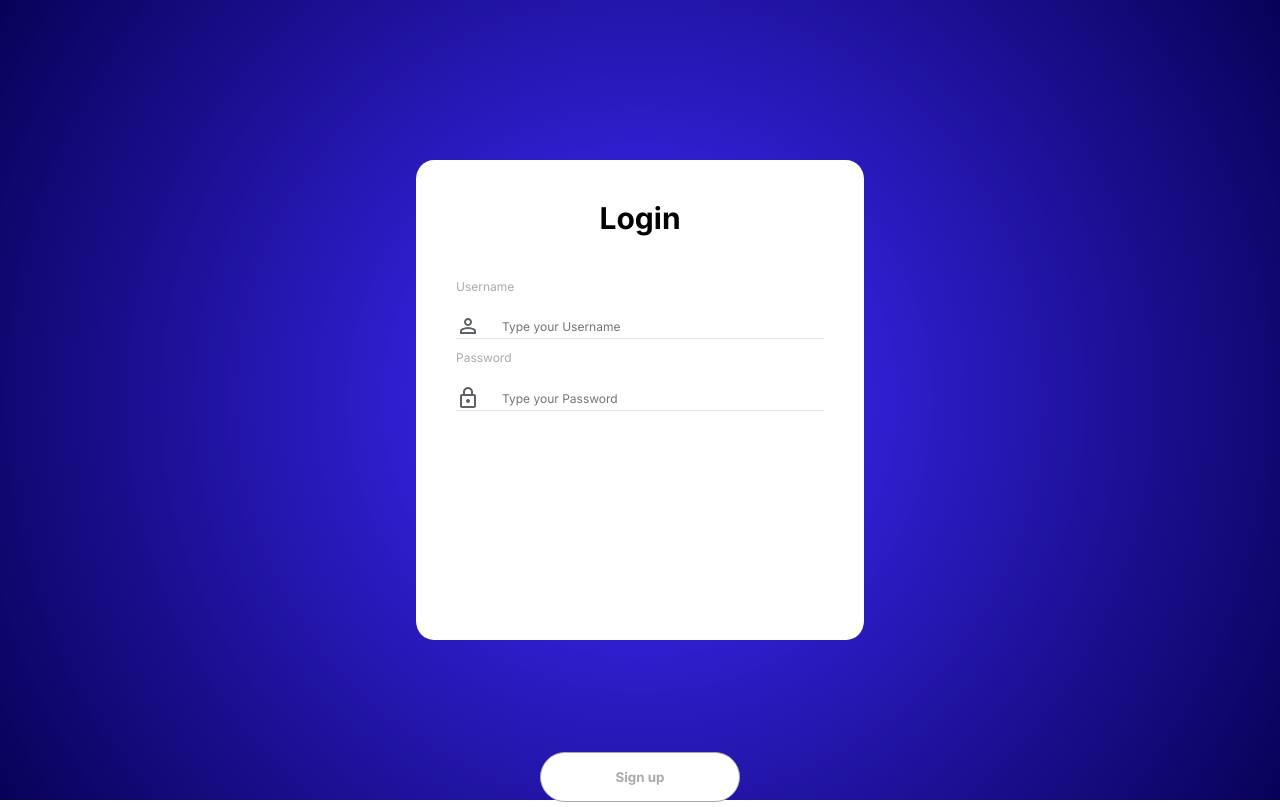
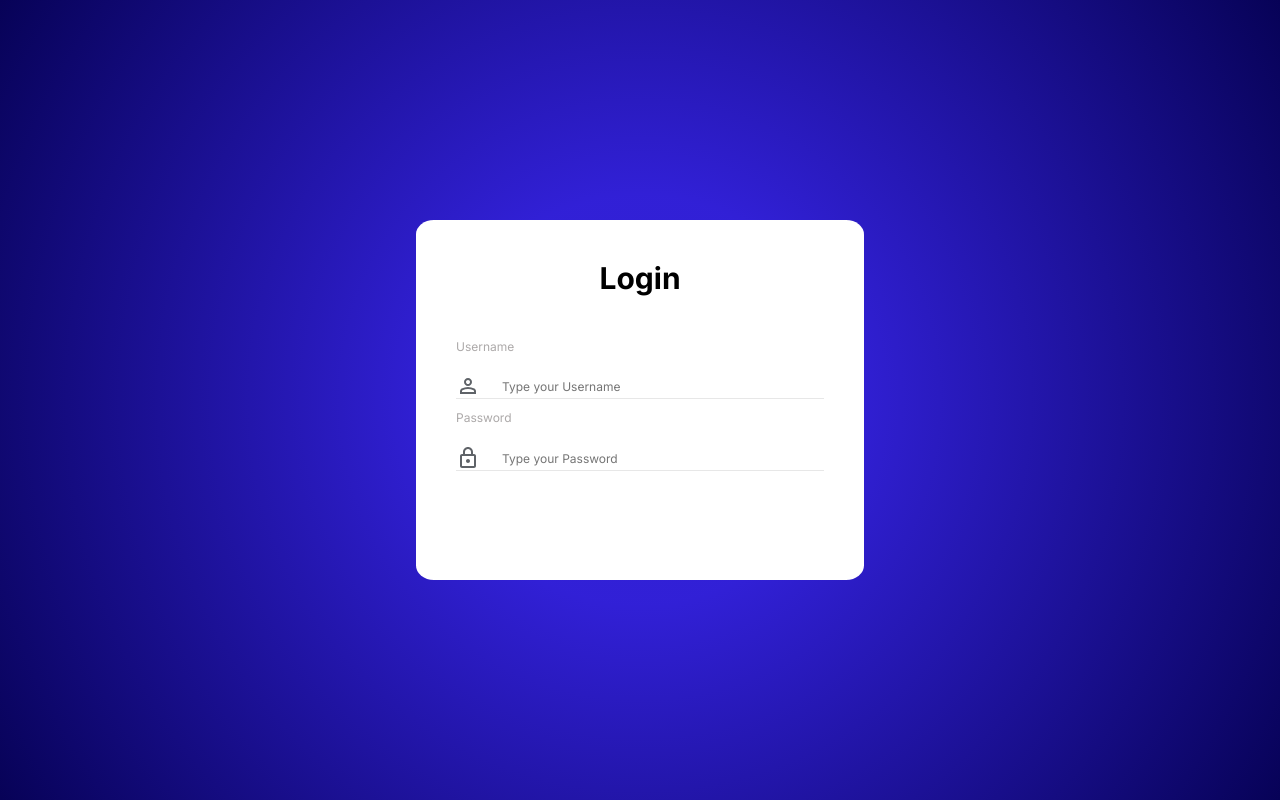
Before and after one commit to amolanol5/auth-lab, a React (Vite) app in the folder login/: page / in a window 1280 px wide. Built offline with nearby package versions, Linux system fonts and the light colour scheme; the HTML template or start-up script is replaced by a standard one.

Commit message:
chore : update

```diff
--- a/login/src/App.css
+++ b/login/src/App.css
@@ -17,11 +17,12 @@ body {
 .containerlogin {
     background-color: white;
     width: 28rem;
-    height: 60vh;
+    height: 45vh;
     display: flex;
     flex-direction: column;
     align-items: center;
     border-radius: 4%;
+    overflow:auto;
 }
 .containerloguito {
     display: flex;
@@ -83,5 +84,5 @@ img {
     width: 23rem;
     align-items: center;
     justify-content: center;
-    margin-top: 21rem;
+    margin-top: 13rem;
 }
```
